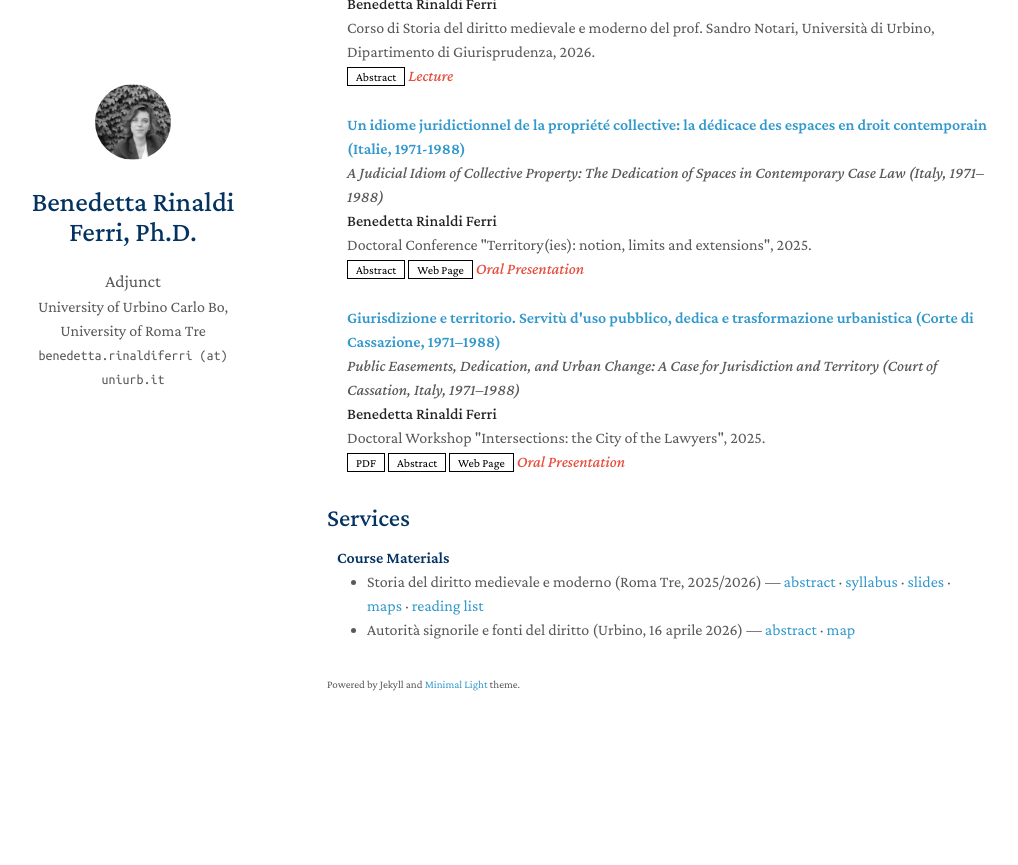
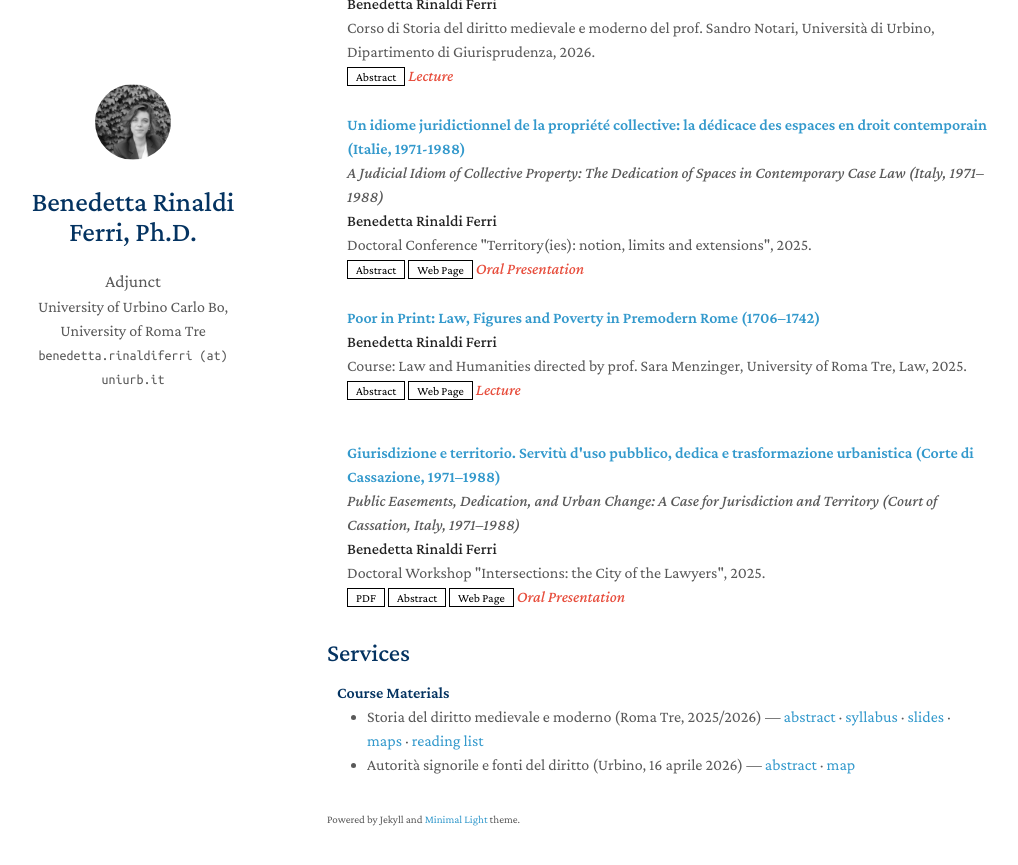
Before and after one commit to rinaldiferri/rinaldiferri.github.io, a Jekyll site: the page built from index.md, in a window 1280 px wide and 900 px high, scrolled down 995 px. Shown: the top 865 px of the window, without its empty margins (143-1161 px from the left). Built offline with Jekyll 4.4.1, drawn with Linux system fonts in a browser that asks for light colours; a style sheet for code colours, icons or effects is not loaded; our own code applies the rules of GitHub Pages for plain Markdown files; before the commit the page ends 1760 px from its top, so only the background shows below that.

Commit message:
Update publications.yml

```diff
--- a/_data/publications.yml
+++ b/_data/publications.yml
@@ -35,6 +35,14 @@ main:
     page: "https://chj-cnrs.univ-lille.fr/detail-event/territoires-notion-limites-extensions"
     notes: "Oral Presentation"
 
+  - title: "Poor in Print: Law, Figures and Poverty in Premodern Rome (1706–1742)"
+    authors: "<strong>Benedetta Rinaldi Ferri</strong>"
+    conference_short: "LAWHUM"
+    conference: "Course: Law and Humanities directed by prof. Sara Menzinger, University of Roma Tre, Law, 2025."
+    abstract: "https://rinaldiferri.github.io/assets/files/2025_roma_hum2_abstract.pdf"
+    page: "https://www.uniroma3.it/en/insegnamento-erogato/dipartimento-di-giurisprudenza/lm/2025-2026/law-0580707051400001/05484bcc-94b8-4f55-aa6c-d86e006bf748--20110588/"
+    notes: "Lecture"
+
   - title: "Giurisdizione e territorio. Servitù d'uso pubblico, dedica e trasformazione urbanistica (Corte di Cassazione, 1971–1988)"
     english_title: "Public Easements, Dedication, and Urban Change: A Case for Jurisdiction and Territory (Court of Cassation, Italy, 1971–1988)"
     authors: "<strong>Benedetta Rinaldi Ferri</strong>"
```
